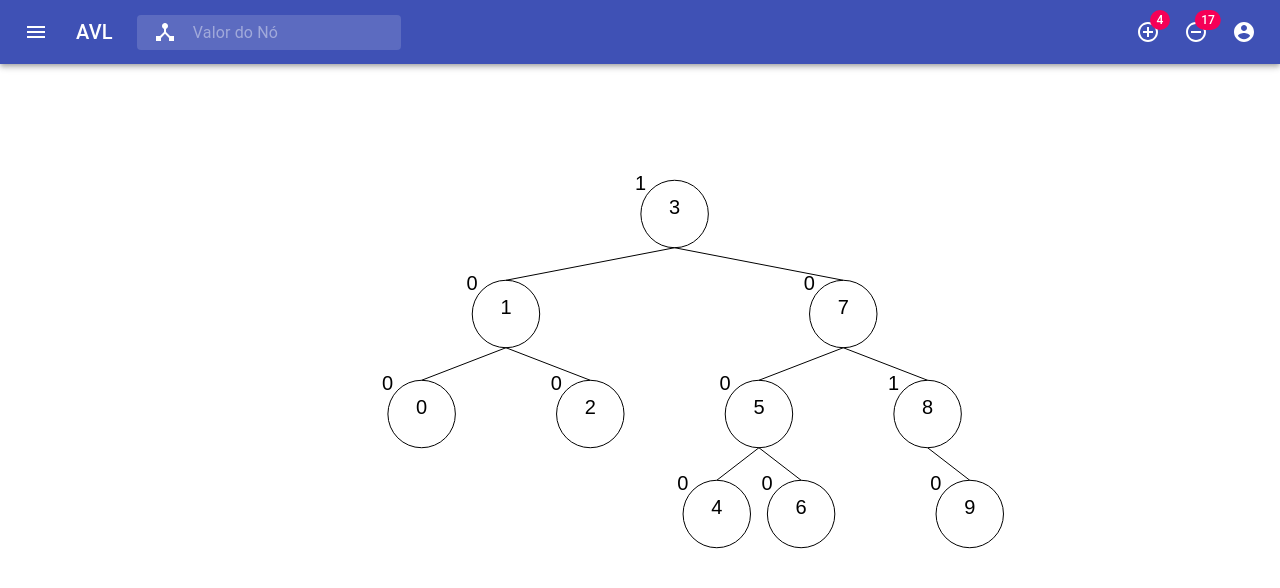
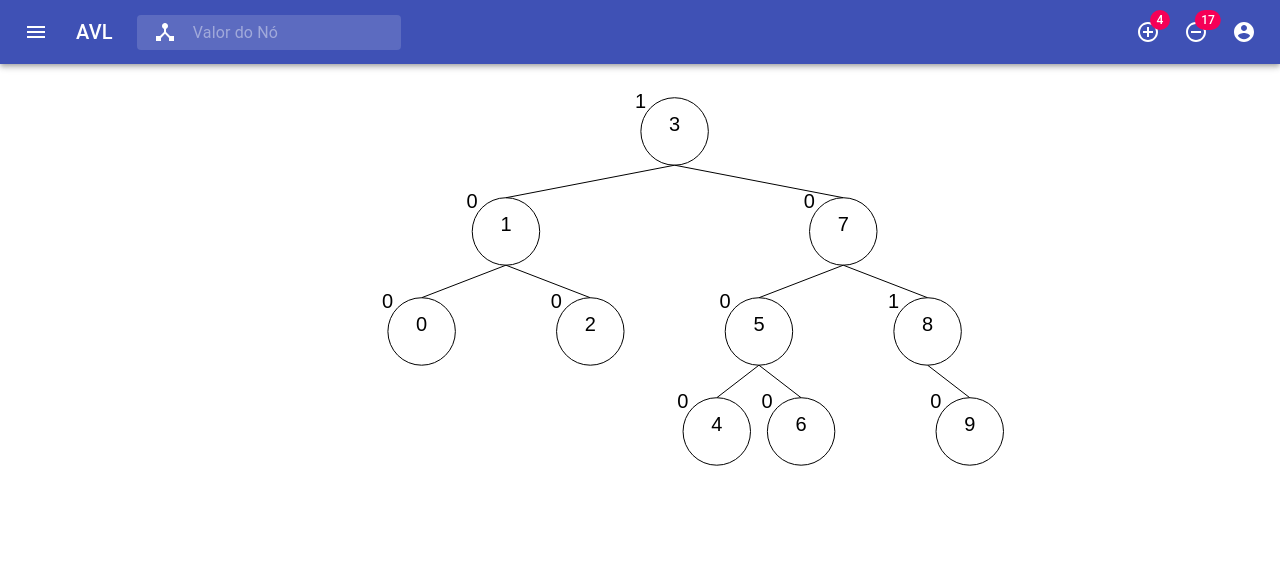
Before and after one commit to aless-ishy/avl_canvas, a React (Create React App) app: page / in a window 1280 px wide. Shown: the top 588 px of the page. Built offline with nearby package versions, Linux system fonts and the light colour scheme.

Commit message:
Canvas view

```diff
--- a/src/browser/components/Canvas.js
+++ b/src/browser/components/Canvas.js
@@ -60,7 +60,7 @@ class Canvas extends React.Component {
         ctx.clearRect(0,0,this.props.width, this.props.height);
 
         if(tree != null)
-            this.drawTree(ctx, tree, this.props.width*0.5, 150, 1);
+            this.drawTree(ctx, tree, this.props.width*0.5, this.props.radius*2, 1);
 
     }
 
--- a/src/browser/containers/AVLDisplay.js
+++ b/src/browser/containers/AVLDisplay.js
@@ -62,9 +62,9 @@ class AVLDisplay extends React.Component {
 
     render() {
         return (
-            <div style={{maxHeight: (this.state.height - 70) + "px", maxWidth: this.state.width + "px", overflow: "auto"}}>
+            <div style={{maxHeight: (this.state.height - 70 ) + "px", maxWidth: this.state.width + "px", overflow: "auto"}}>
                 <Canvas avl={this.props.avl} radius={this.state.canvas.radius} levelDistance={this.state.canvas.levelDistance} width={this.state.canvas.width}
-                        height={this.state.canvas.height > this.state.height - 70 ? this.state.canvas.height : this.state.height - 70}/>
+                        height={this.state.canvas.height > this.state.height - 70 ? this.state.canvas.height : this.state.height - 80}/>
             </div>
         );
     }
```
